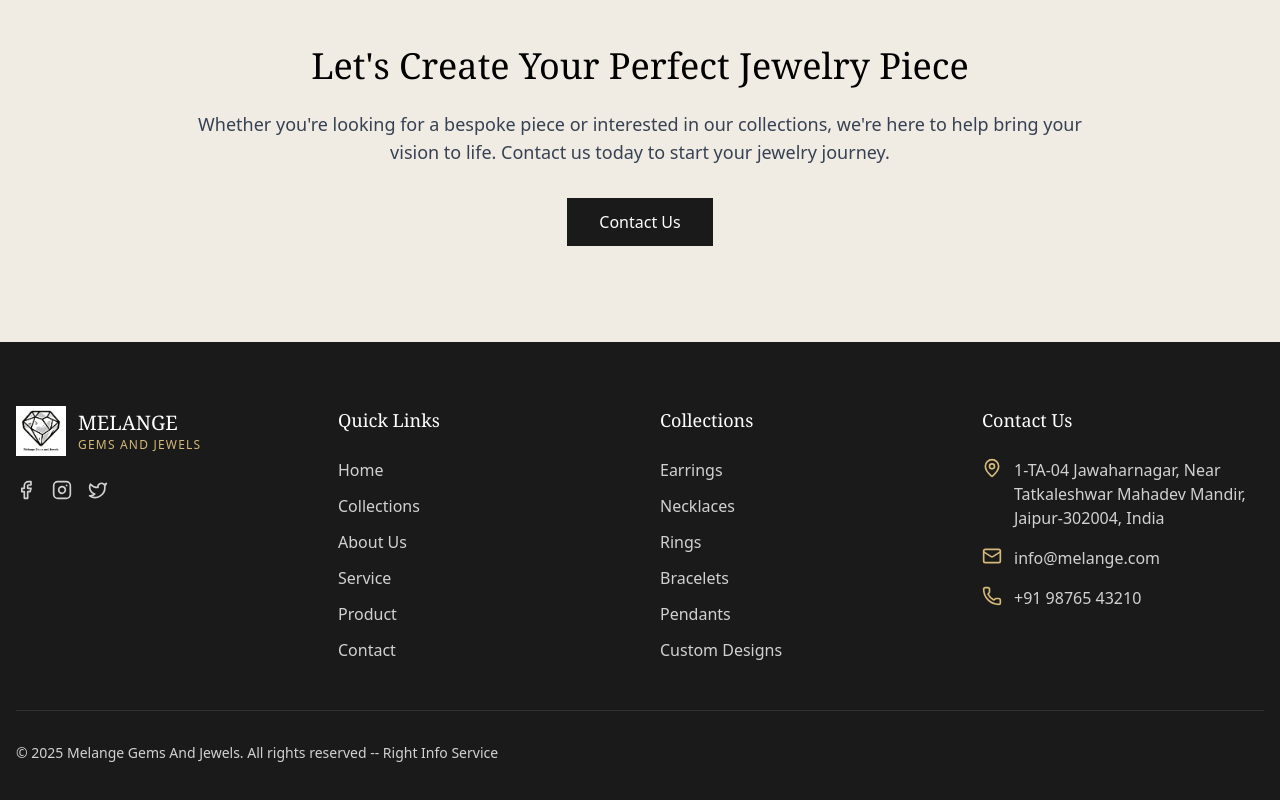
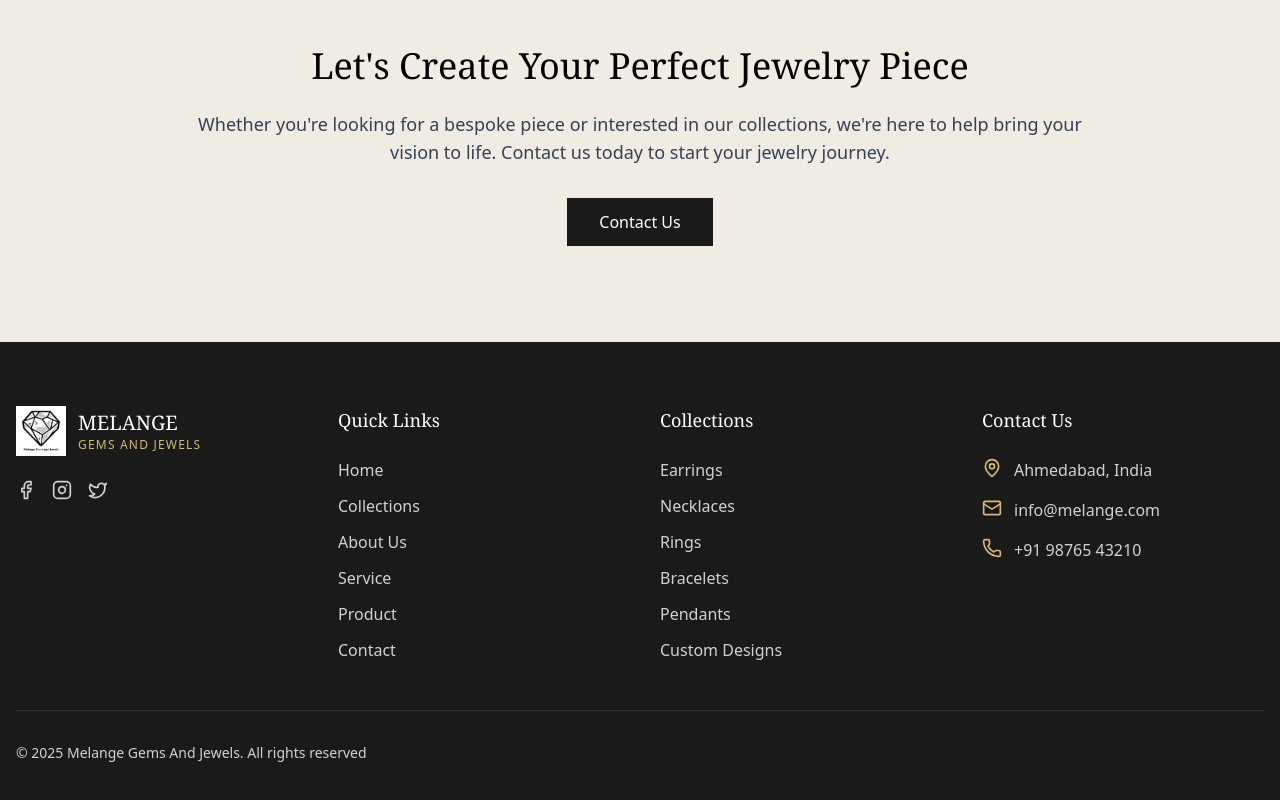
Before and after one commit to Vansh1379/Jewellery-Commerce, a React (Vite) app in the folder Frontend/: page / in a window 1280 px wide. Shown: the part 4269-5069 px from the top of the page. Built offline with nearby package versions, Linux system fonts and the light colour scheme.

Commit message:
Added changes

```diff
--- a/Frontend/src/components/Footer.tsx
+++ b/Frontend/src/components/Footer.tsx
@@ -108,10 +108,7 @@ export default function Footer() {
                   size={20}
                   className="mr-3 flex-shrink-0 text-[#d4b978]"
                 />
-                <span>
-                  1-TA-04 Jawaharnagar, Near Tatkaleshwar Mahadev Mandir,
-                  Jaipur-302004, India
-                </span>
+                <span>Ahmedabad, India</span>
               </li>
               <li className="flex">
                 <Mail size={20} className="mr-3 flex-shrink-0 text-[#d4b978]" />
@@ -141,7 +138,7 @@ export default function Footer() {
         <div className="border-t border-white/10 mt-12 pt-8 flex flex-col md:flex-row justify-between items-center">
           <p className="text-sm">
             © {new Date().getFullYear()} Melange Gems And Jewels. All rights
-            reserved -- Right Info Service
+            reserved
           </p>
           <div className="mt-4 md:mt-0"></div>
         </div>
--- a/Frontend/src/components/Stats-Section.tsx
+++ b/Frontend/src/components/Stats-Section.tsx
@@ -3,7 +3,7 @@ import { motion, useInView } from "framer-motion";
 import img2 from "../assets/16a.jpg";
 import img4 from "../assets/13a.jpg";
 import img3 from "../assets/15a.jpg";
-import img5 from "../assets/17a.jpg";
+import img12 from "../assets/18a.jpg";
 
 export default function StatsSection() {
   const ref = useRef(null);
@@ -35,7 +35,7 @@ export default function StatsSection() {
     {
       number: 11,
       label: "Years of Expertise",
-      image: img5,
+      image: img12,
     },
   ];
 
--- a/Frontend/src/pages/Contact.tsx
+++ b/Frontend/src/pages/Contact.tsx
@@ -278,7 +278,9 @@ const Contact: React.FC = () => {
             >
               <div className="bg-white p-8 border border-gray-200 rounded-lg shadow-sm">
                 <div className="mb-8">
-                  <h3 className="text-xl font-playfair mb-4">Jaipur Office</h3>
+                  <h3 className="text-xl font-playfair mb-4">
+                    Ahmedabad Office
+                  </h3>
                   <div className="w-16 h-px bg-gold mb-6"></div>
                 </div>
 
@@ -289,10 +291,7 @@ const Contact: React.FC = () => {
                     </div>
                     <div>
                       <h4 className="font-medium mb-1">Address</h4>
-                      <p className="text-gray-600">
-                        1-TA-04 Jawaharnagar, Near Tatkaleshwar Mahadev Mandir,
-                        Jaipur-302004, India
-                      </p>
+                      <p className="text-gray-600">Ahmedabad, India</p>
                     </div>
                   </div>
 
@@ -307,7 +306,7 @@ const Contact: React.FC = () => {
                           href="mailto:info@navkardesigns.com"
                           className="hover:text-gold transition-colors"
                         >
-                          info@navkardesigns.com
+                          info@melange.com
                         </a>
                       </p>
                     </div>
```
Also changed, not shown: 1 other file (tests, documents, lock files or other folders).
